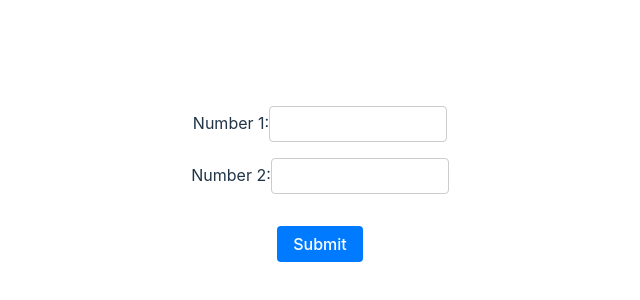
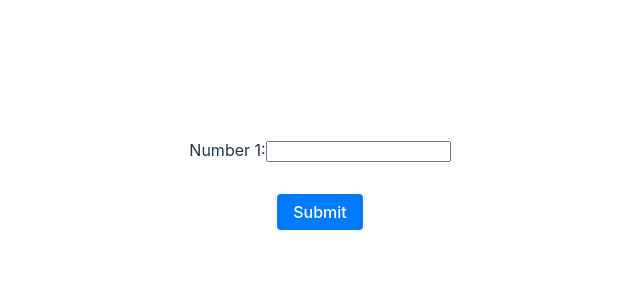
Before and after one commit to henry0225/CourseScheduler, a React (Vite) app in the folder frontend/: page / in a window 1280 px wide. Shown: the part 232-532 px from the top of the page, without its empty margins (320-960 px from the left). Built offline with nearby package versions, Linux system fonts and the light colour scheme.

Commit message:
Connected form to algo in backend

```diff
--- a/frontend/src/App.jsx
+++ b/frontend/src/App.jsx
@@ -5,20 +5,16 @@ import './App.css'
 
 function App() {
   const [num1, setNum1] = useState('');
-  const [num2, setNum2] = useState('');
   const [result, setResult] = useState('');
 
   const handleNum1Change = (event) => {
     setNum1(event.target.value);
   }
 
-  const handleNum2Change = (event) => {
-    setNum2(event.target.value);
-  }
 
   const handleSubmit = (event) => {
     event.preventDefault();
-    const data = { num1, num2 };
+    const data = { num1 };
     fetch('http://127.0.0.1:6969/test', {
       method: 'POST',
       headers: {
@@ -36,11 +32,7 @@ function App() {
       <form onSubmit={handleSubmit} style={{ display: 'block' }}>
         <label style={{ display: 'block' }}>
           Number 1:
-          <input type="number" value={num1} onChange={handleNum1Change} />
-        </label>
-        <label style={{ display: 'block' }}>
-          Number 2:
-          <input type="number" value={num2} onChange={handleNum2Change} />
+          <input type="text" value={num1} onChange={handleNum1Change} />
         </label>
         <button type="submit">Submit</button>
       </form>
```
Also changed, not shown: 2 other files (tests, documents, lock files or other folders).
